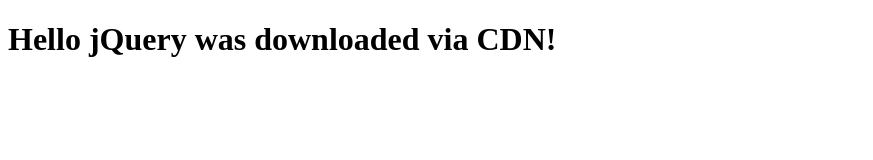
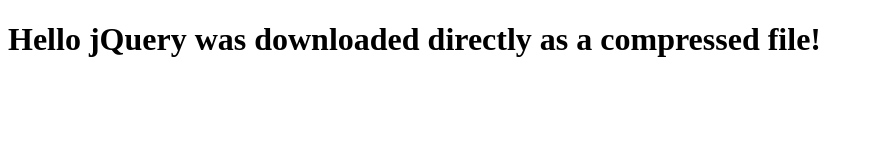
Before and after one commit to regislopeseso/jQuery_Curso_COMPLETO_com_Projetos_Reais, a plain HTML site: page index.html in a window 1280 px wide. Shown: the whole page, without its empty margins (0-873 px from the left). Drawn offline with nearby package versions, Linux system fonts and the light colour scheme.

Commit message:
Add class 05. Download compresses jQuery file

```diff
--- a/index.html
+++ b/index.html
@@ -4,11 +4,13 @@
     <meta charset="UTF-8" />
     <meta name="viewport" content="width=device-width, initial-scale=1.0" />
     <title>Download via CDN</title>
-    <script src="https://ajax.googleapis.com/ajax/libs/jquery/3.7.1/jquery.min.js"></script>
+    <script src="jquery.min.js"></script>
   </head>
   <body>
     <script>
-      $("body").append("<h1>Hello jQuery was downloaded via CDN!</h1>");
+      $("body").append(
+        "<h1>Hello jQuery was downloaded directly as a compressed file!</h1>"
+      );
     </script>
   </body>
 </html>
```
